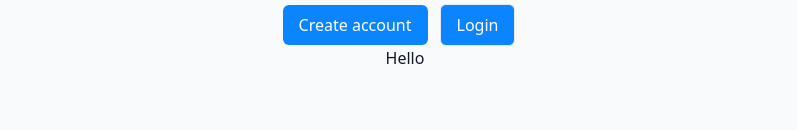
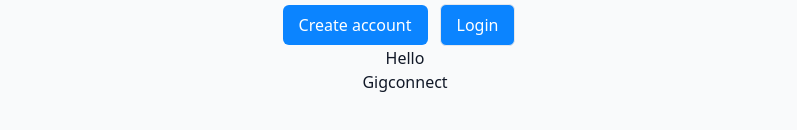
Before and after one commit to WebDev-G9-Zaalima-Internship-Batch-5/GigConnect, a React (Vite) app in the folder client/: page / in a window 1280 px wide. Shown: the part 200-330 px from the top of the page, without its empty margins (241-1038 px from the left). Built offline with nearby package versions, Linux system fonts and the light colour scheme.

Commit message:
updated commit

```diff
--- a/client/src/pages/Home.tsx
+++ b/client/src/pages/Home.tsx
@@ -10,6 +10,7 @@ export default function Home() {
         <Link to="/signup" className="btn">Create account</Link>
         <Link to="/signin" className="btn border border-gray-200 text-brand">Login</Link>
         <h1>Hello</h1>
+        <h4>Gigconnect</h4>
       </div>
     </div>
   )
```
